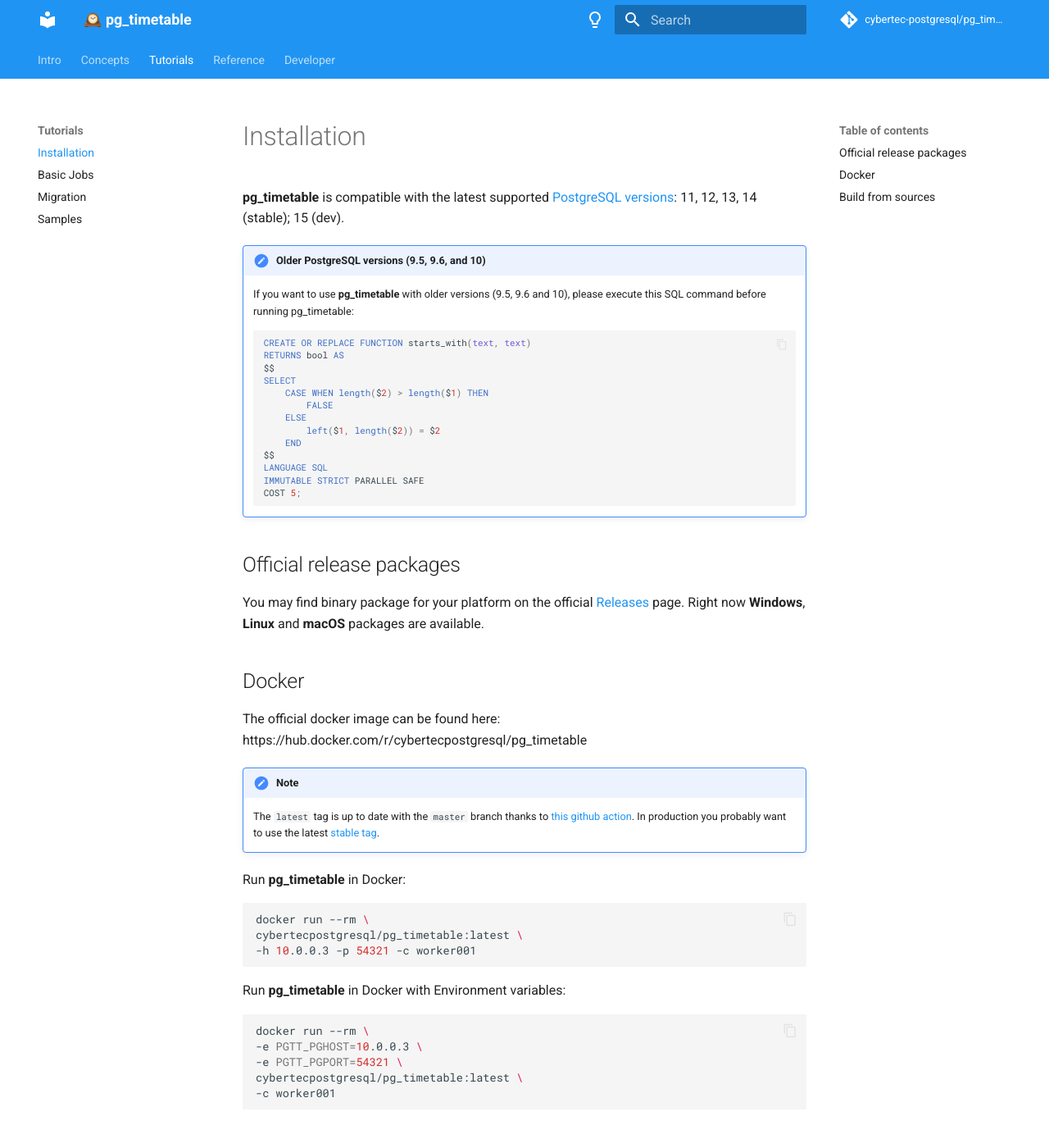
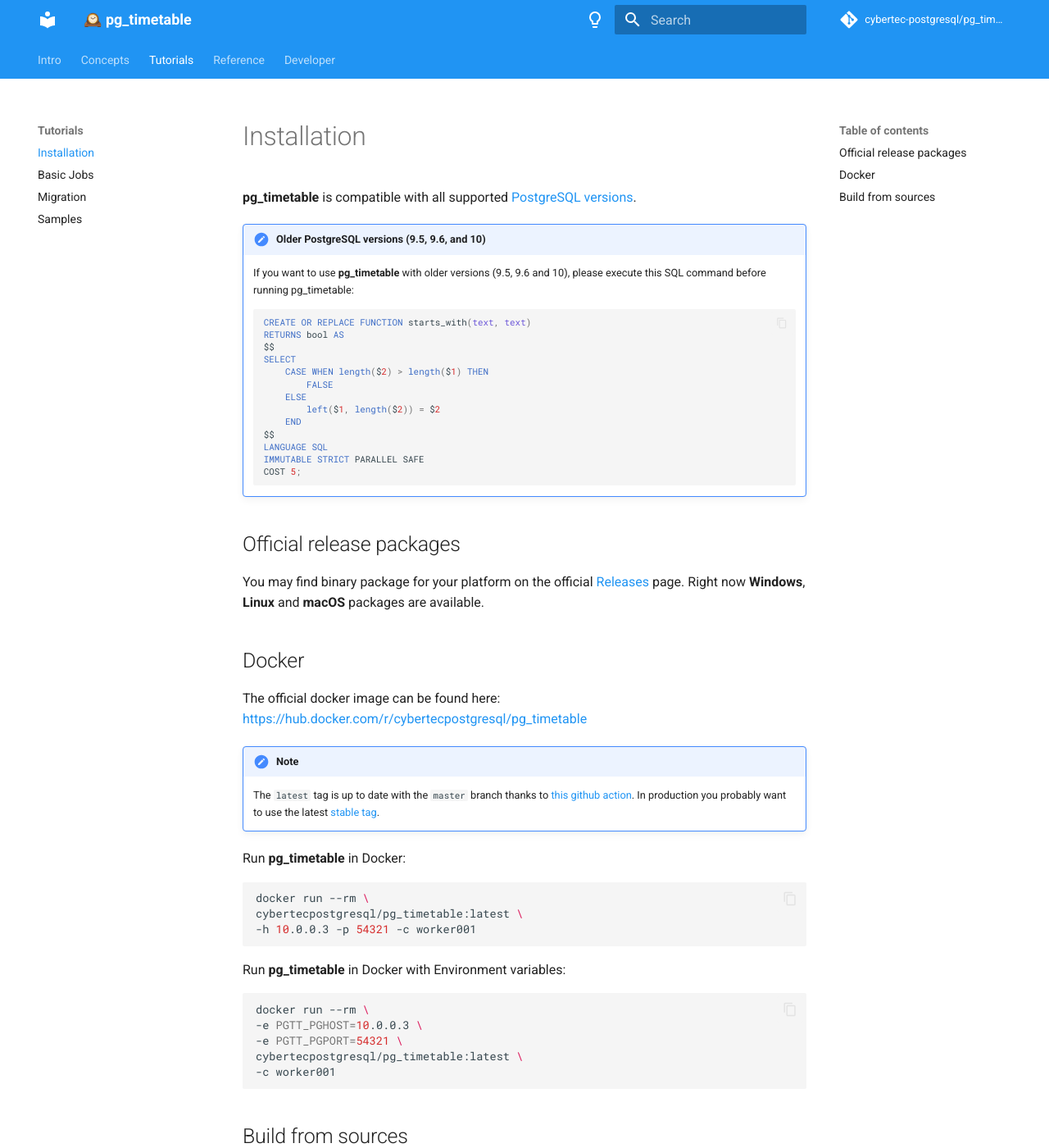
Before and after one commit to cybertec-postgresql/pg_timetable, an MkDocs documentation site: the page built from docs/installation.md, in a window 1280 px wide and 1400 px high. Shown: the whole window at 82% size. Built offline with MkDocs 1.6.1 and Material for MkDocs 9.7.7, drawn with Linux system fonts in a browser that asks for light colours; comment, search, counter and statistics services are not loaded; the version menu is left out.

Commit message:
[+] update with new PostgreSQL versions and links

````diff
--- a/docs/installation.md
+++ b/docs/installation.md
@@ -1,6 +1,6 @@
 # Installation
 
-**pg_timetable** is compatible with the latest supported [PostgreSQL versions](https://www.postgresql.org/support/versioning/): 11, 12, 13, 14 (stable); 15 (dev).
+**pg_timetable** is compatible with all supported [PostgreSQL versions](https://www.postgresql.org/support/versioning/).
 
 !!! note "Older PostgreSQL versions (9.5, 9.6, and 10)"
 
@@ -28,7 +28,7 @@ You may find binary package for your platform on the official [Releases](https:/
 
 ## Docker
 
-The official docker image can be found here: https://hub.docker.com/r/cybertecpostgresql/pg_timetable
+The official docker image can be found here: <https://hub.docker.com/r/cybertecpostgresql/pg_timetable>
 
 !!! note
 
@@ -58,27 +58,27 @@ cybertecpostgresql/pg_timetable:latest \
 2. Clone **pg_timetable** repo:
 
     ```bash
-    $ git clone https://github.com/cybertec-postgresql/pg_timetable.git
-    $ cd pg_timetable
+    git clone https://github.com/cybertec-postgresql/pg_timetable.git
+    cd pg_timetable
     ```
 
 3. Run **pg_timetable**:
 
     ```bash
-    $ go run main.go --clientname=worker001 postgresql://scheduler:strongpwd@localhost:5432/dbname
+    go run main.go --clientname=worker001 postgresql://scheduler:strongpwd@localhost:5432/dbname
     ```
 
 4. Alternatively, build a binary and run it:
 
     ```bash
-    $ go build
-    $ ./pg_timetable --clientname=worker001 postgresql://scheduler:strongpwd@localhost:5432/dbname
+    go build
+    ./pg_timetable --clientname=worker001 postgresql://scheduler:strongpwd@localhost:5432/dbname
     ```
 
 5. (Optional) Run tests in all sub-folders of the project:
 
     ```bash
-    $ psql --command="CREATE USER scheduler PASSWORD 'somestrong'"
-    $ createdb --owner=scheduler timetable
-    $ go test -failfast -timeout=300s -count=1 -p 1 ./...
+    psql --command="CREATE USER scheduler PASSWORD 'somestrong'"
+    createdb --owner=scheduler timetable
+    go test -failfast -timeout=300s -count=1 -p 1 ./...
     ```
````
Also changed, not shown: README.md (+21 -22 lines).
